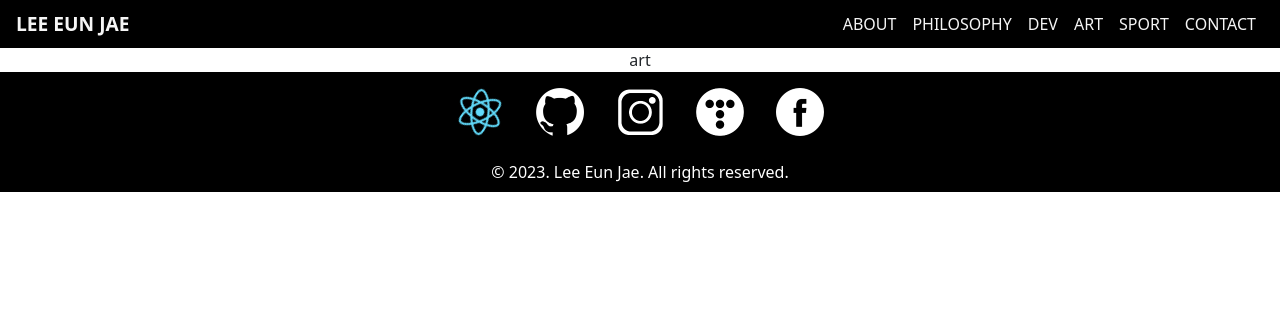
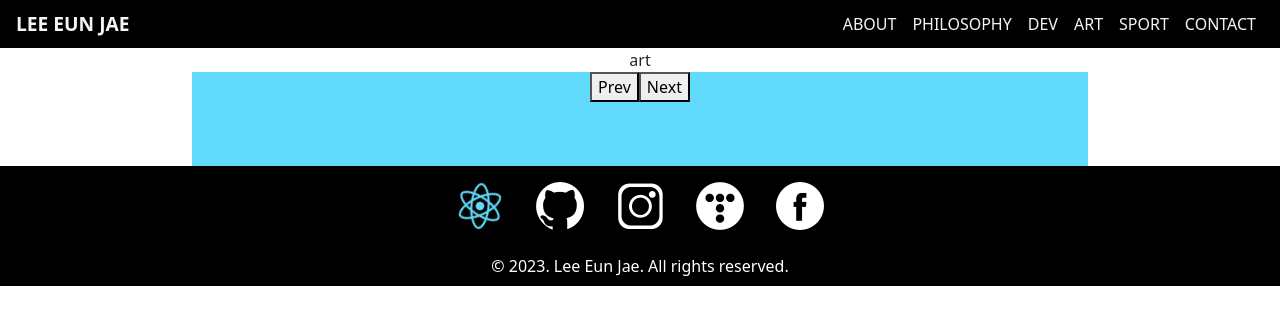
Before and after one commit to ej-rarus/blog, a React (Create React App) app: page /art in a window 1280 px wide. Shown: the top 324 px of the page. Built offline with nearby package versions, Linux system fonts and the light colour scheme.

Commit message:
img_slider update

```diff
--- a/src/App.css
+++ b/src/App.css
@@ -278,6 +278,28 @@
   margin: 0.5rem;
 }
 
+.ImgSlide-wrapper {
+  position: relative;
+  width: 70vw;
+  margin: auto;
+  padding-bottom: 3rem;
+  background-color: #61dafb;
+}
+
+.ImgSlide-slide-box {
+  width: 100%;
+  margin: auto;
+  overflow-x: hidden;
+}
+
+.ImgSlide-content{
+  display: table;
+  float: left;
+  width: 70vw;
+  height: 70vw;
+}
+
+
 @keyframes smoothAppear {
   from {
     opacity: 0;
--- /dev/null
+++ b/src/components/ImgSlide.js
@@ -0,0 +1,29 @@
+/* eslint-disable */
+
+import React from "react";
+
+
+function ImgSlide() {
+    let currentIdx = 0;
+
+    return(
+        <div className="ImgSlide-wrapper">
+            <div className="ImgSlide-slide-box">
+                <div className="ImgSlide-slide-list">
+                    <div className="Imgslide-content"></div>
+                </div>
+            </div>
+            <div className="ImgSlide-btn-box">
+                <button  type="button" className="ImgSlide-btn-prev" onClick={()=>{
+
+                }}>Prev</button>
+                <button  type="button" className="ImgSlide-btn-next">Next</button>
+            </div>
+            <ul className="ImgSlide-pagination"></ul>
+
+        </div>
+    )
+}
+
+
+export default ImgSlide;
--- a/src/pages/Art.js
+++ b/src/pages/Art.js
@@ -1,7 +1,10 @@
+import ImgSlide from "../components/ImgSlide";
+
 function Art() {
     return (
         <div>
             art
+            <ImgSlide></ImgSlide>
         </div>
     )
 }
```
